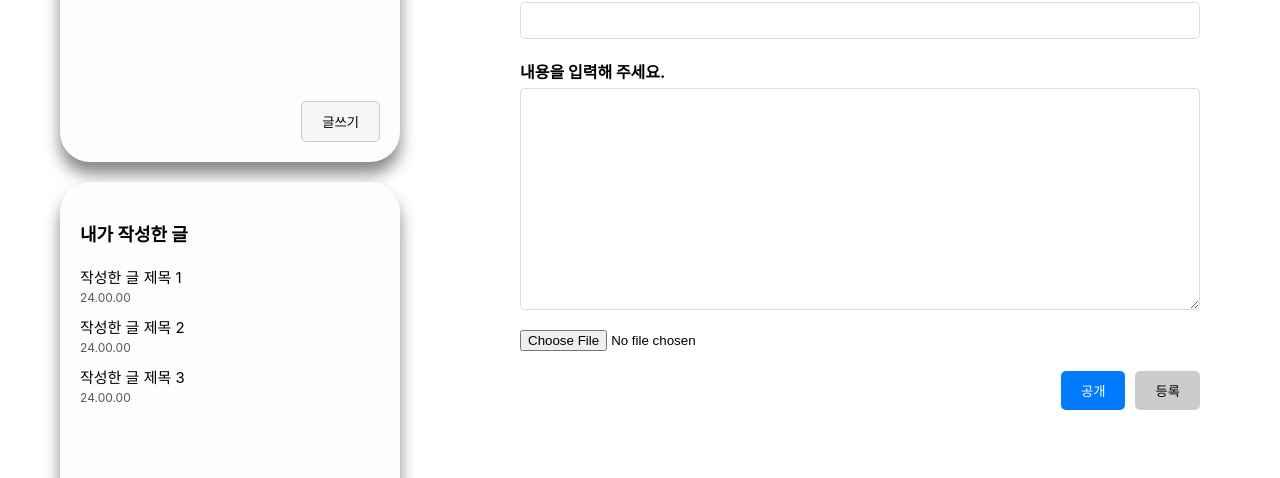
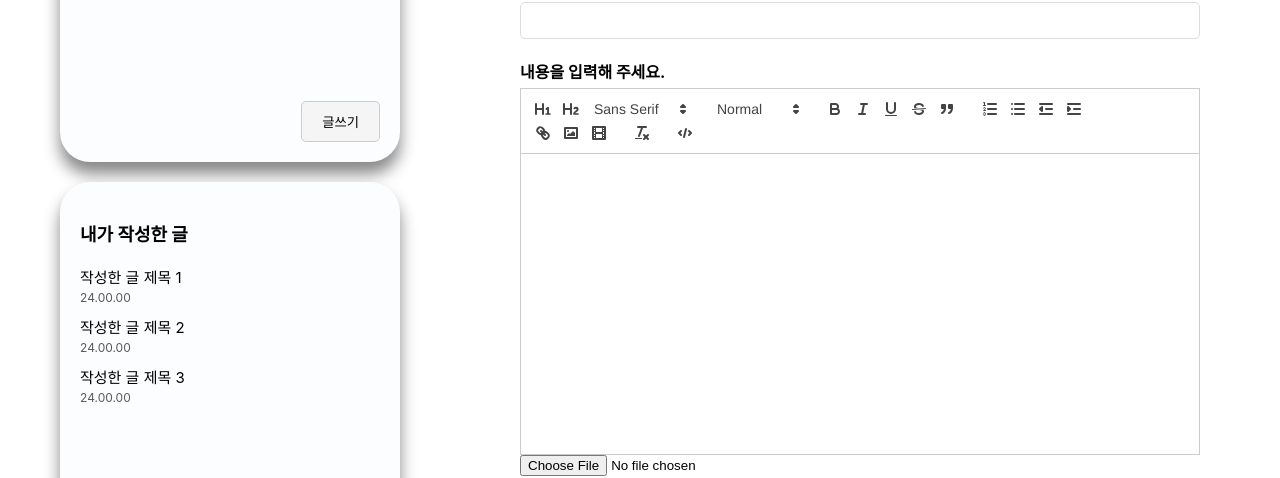
Before and after one commit to yerroong/inha_likelion_hackathon4, a React (Create React App) app in the folder front/: page /posting in a window 1280 px wide. Shown: the part 363-841 px from the top of the page. Built offline with nearby package versions, Linux system fonts and the light colour scheme.

Commit message:
코드 에디터 ?

```diff
--- a/front/src/App.jsx
+++ b/front/src/App.jsx
@@ -1,7 +1,7 @@
 import React from 'react';
 import { BrowserRouter as Router, Route, Routes } from 'react-router-dom';
 import Header from './components/Header';
-import MainPage from './pages/Mainpage';
+import MainPage from './pages/Main';
 import Posting from './pages/Posting';
 import Search from './pages/search/Search';
 import MyPage from './pages/mypage/Mypage';
--- a/front/src/pages/Mainpage.jsx
+++ b/front/src/pages/Main.jsx
@@ -88,12 +88,14 @@ const PostItem = styled.li`
   padding: 10px;
   border-radius: 5px;
   margin-bottom: 20px;
+  display: flex; /* Flexbox로 설정하여 요소들을 가로 정렬 */
+  align-items: center; /* 세로 중앙 정렬 */
+  justify-content: space-between; /* 요소들 사이의 간격을 최대화 */
 `;
 
 const PostLink = styled(Link)`
   text-decoration: none;
   color: #000;
-
   &:hover {
     text-decoration: underline;
   }
@@ -102,6 +104,7 @@ const PostLink = styled(Link)`
 const PostTitle = styled.h3`
   margin: 0;
 `;
+
 
 const PostDescription = styled.p`
   margin: 5px 0 0 0;
@@ -138,6 +141,16 @@ const SortButton = styled.button`
 
   &:hover {
     background-color: #ddd;
+  }
+`;
+
+const BookMarkIcon = styled.img`
+  width: 40px;
+  height: 40px;
+  cursor: pointer;
+  margin-left: 130px;
+  &.on {
+    background-image: url("/bookmark-on.png");
   }
 `;
 
@@ -188,6 +201,7 @@ const MainPage = () => {
                     <PostTitle>{post.title}</PostTitle>
                   </PostLink>
                   <PostDescription>{post.date}</PostDescription>
+                  <BookMarkIcon src="/bookmark.png" />
                 </PostItem>
               ))}
             </PostList>
--- a/front/src/pages/Posting.jsx
+++ b/front/src/pages/Posting.jsx
@@ -2,6 +2,17 @@ import React, { useState } from 'react';
 import styled from 'styled-components';
 import { useNavigate } from 'react-router-dom';
 import Sidebar from '../components/Sidebar';
+import ReactQuill from 'react-quill';
+import 'react-quill/dist/quill.snow.css';
+import hljs from 'highlight.js/lib/core';
+import 'highlight.js/styles/github.css';
+import javascript from 'highlight.js/lib/languages/javascript';
+import python from 'highlight.js/lib/languages/python';
+import xml from 'highlight.js/lib/languages/xml';
+
+hljs.registerLanguage('javascript', javascript);
+hljs.registerLanguage('python', python);
+hljs.registerLanguage('xml', xml);
 
 const Container = styled.div`
   max-width: 1200px;
@@ -43,12 +54,10 @@ const Input = styled.input`
   border-radius: 5px;
 `;
 
-const TextArea = styled.textarea`
-  padding: 10px;
-  margin-bottom: 20px;
-  border: 1px solid #ddd;
-  border-radius: 5px;
-  height: 200px;
+const QuillWrapper = styled.div`
+  .ql-editor {
+    min-height: 300px;  /* 기본 높이 설정 */
+  }
 `;
 
 const FileInput = styled.input`
@@ -82,6 +91,28 @@ const ToggleButton = styled(Button)`
     background-color: ${({ active }) => (active ? '#0056b3' : '#bbb')};
   }
 `;
+
+const modules = {
+  syntax: {
+    highlight: (text) => hljs.highlightAuto(text).value,
+  },
+  toolbar: [
+    [{ header: '1' }, { header: '2' }, { font: [] }],
+    [{ size: [] }],
+    ['bold', 'italic', 'underline', 'strike', 'blockquote'],
+    [{ list: 'ordered' }, { list: 'bullet' }, { indent: '-1' }, { indent: '+1' }],
+    ['link', 'image', 'video'],
+    ['clean'],
+    ['code-block'],
+  ],
+};
+
+const formats = [
+  'header', 'font', 'size',
+  'bold', 'italic', 'underline', 'strike', 'blockquote',
+  'list', 'bullet', 'indent',
+  'link', 'image', 'video', 'code-block'
+];
 
 const Posting = () => {
   const [isPublic, setIsPublic] = useState(true);
@@ -133,12 +164,14 @@ const Posting = () => {
                 required
               />
               <Label htmlFor="content">내용을 입력해 주세요.</Label>
-              <TextArea
-                id="content"
-                value={content}
-                onChange={(e) => setContent(e.target.value)}
-                required
-              />
+              <QuillWrapper>
+                <ReactQuill
+                  value={content}
+                  onChange={setContent}
+                  modules={modules}
+                  formats={formats}
+                />
+              </QuillWrapper>
               <FileInput type="file" onChange={handleFileChange} />
               <ButtonContainer>
                 <ToggleButton
```
Also changed, not shown: front/src/pages/Home.jsx (deleted).
